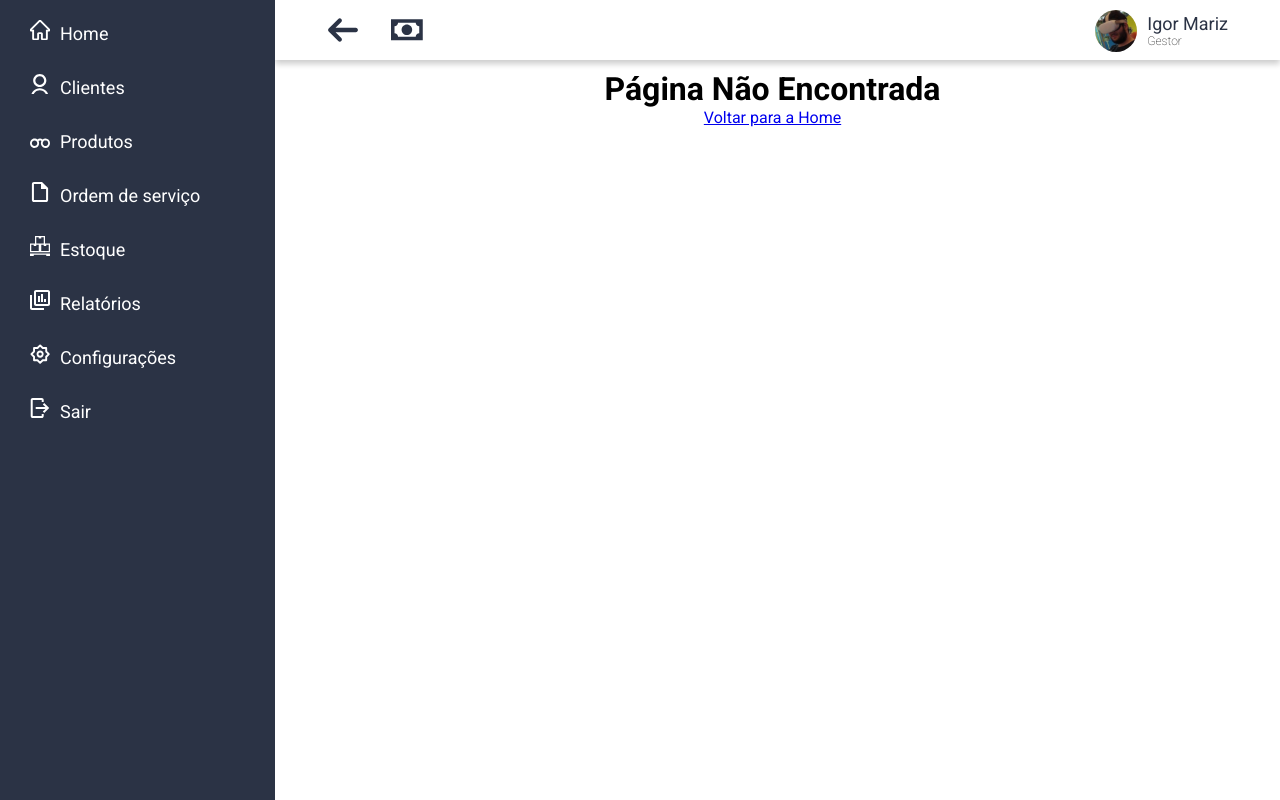
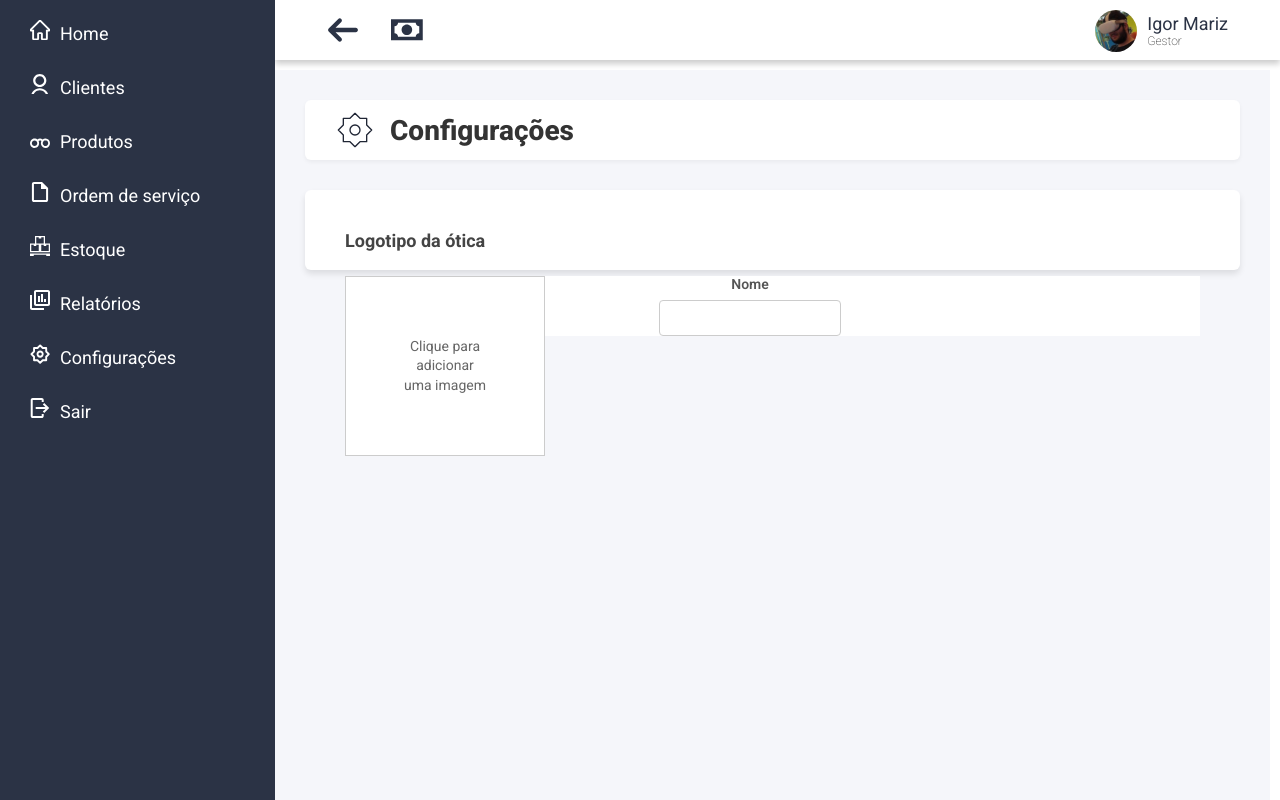
Before and after one commit to LGtkz/OticaFocal, a Next.js app: page /configuracoes in a window 1280 px wide. Before the commit this address had no page. Built offline with nearby package versions, Linux system fonts and the light colour scheme.

Commit message:
criação inicial da página de configurações

```diff
--- /dev/null
+++ b/src/app/configuracoes/configuracoes.css
@@ -0,0 +1,125 @@
+.pagina-scroll {
+    width: 100%;
+    height: 100%;
+    padding: 30px;
+    overflow-y: auto;
+    background-color: #f5f6fa;
+    display: flex;
+    flex-direction: column;
+    gap: 30px;
+}
+
+.header-topo {
+    background-color: white;
+    padding: 20px 30px;
+    border-radius: 6px;
+    box-shadow: 0 2px 4px rgba(0,0,0,0.05);
+    display: flex;
+    align-items: center;
+    justify-content: flex-start; /* Garante alinhamento à esquerda */
+    gap: 15px;
+    width: 100%;
+}
+
+.header-topo h1 {
+    font-size: 28px;
+    font-weight: 800;
+    color: #333;
+    margin: 0;
+}
+
+.card-padrao {
+    background-color: white;
+    width: 100%;
+    border-radius: 6px;
+    box-shadow: 0 4px 6px rgba(0, 0, 0, 0.1);
+    padding: 40px;
+    display: flex;
+    flex-direction: column;
+    gap: 25px;
+    align-items: flex-start;
+}
+
+.titulo-secao {
+    font-size: 18px;
+    font-weight: 700;
+    color: #444;
+    margin: 0;
+    width: 100%;
+    text-align: left;
+}
+
+.linha-conteudo {
+    display: flex;
+    gap: 30px;
+    align-items: flex-start;
+    width: 100%;
+}
+
+.box-upload {
+    width: 200px;
+    height: 180px;
+    border: 1px solid #ccc;
+    display: flex;
+    align-items: center;
+    justify-content: center;
+    text-align: center;
+    color: #666;
+    cursor: pointer;
+    background-color: #fff;
+}
+
+.texto-upload {
+    font-size: 14px;
+    line-height: 1.4;
+}
+
+.grupo-input {
+    display: flex;
+    flex-direction: column;
+    gap: 8px;
+    width: 350px;
+}
+
+.grupo-input label {
+    font-size: 14px;
+    font-weight: 600;
+    color: #555;
+}
+
+.grupo-input input {
+    height: 40px;
+    padding: 0 10px;
+    border: 1px solid #ccc;
+    border-radius: 4px;
+    font-size: 14px;
+    outline: none;
+}
+
+
+.botoes-container {
+    display: flex;
+    gap: 15px;
+    margin-top: 20px;
+    justify-content: flex-start;
+}
+
+.btn-salvar {
+    background: #2c3e50;
+    color: white;
+    padding: 12px 40px;
+    border: none;
+    border-radius: 4px;
+    font-weight: bold;
+    cursor: pointer;
+}
+
+.btn-cancelar {
+    background: #922b21;
+    color: white;
+    padding: 12px 40px;
+    border: none;
+    border-radius: 4px;
+    font-weight: bold;
+    cursor: pointer;
+}
--- /dev/null
+++ b/src/app/configuracoes/page.js
@@ -0,0 +1,50 @@
+import Image from "next/image";
+import Link from 'next/link';
+import { Inter } from "next/font/google";
+import './configuracoes.css';
+
+const inter = Inter({
+    subsets: ["latin"],
+    weight: ["400", "600", "800"],
+});
+
+export default function Configuracoes() {
+    return (
+        <div className={`pagina-scroll ${inter.className}`}>
+
+            <div className="header-topo">
+                <Image
+                    src="/Group.svg"
+                    alt="Ícone Configurações"
+                    width={40}
+                    height={40}
+                />
+                <h1>Configurações</h1>
+            </div>
+
+            <div className="card-padrao">
+
+                <h2 className="titulo-secao">Logotipo da ótica</h2>
+
+                <div className="linha-conteudo">
+                    <div className="box-upload">
+                        <p className="texto-upload">
+                            Clique para<br/>
+                            adicionar<br/>
+                            uma imagem
+                        </p>
+                    </div>
+
+                    <div className="grupo-input">
+                        <label>Nome</label>
+                        <input type="text" />
+                    </div>
+                </div>
+
+
+
+            </div>
+
+        </div>
+    );
+}
```
Also changed, not shown: public/Group.svg (added).
